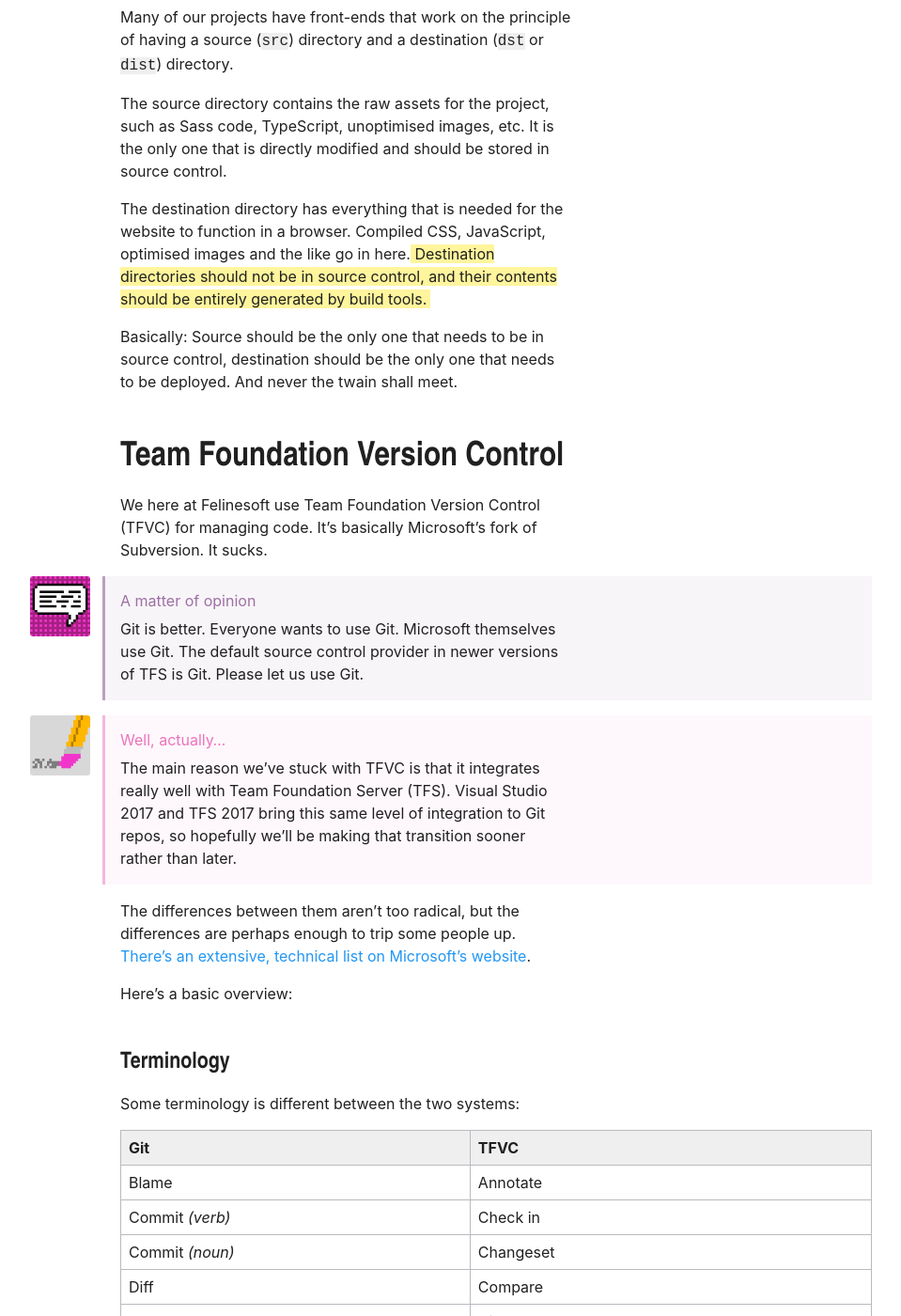
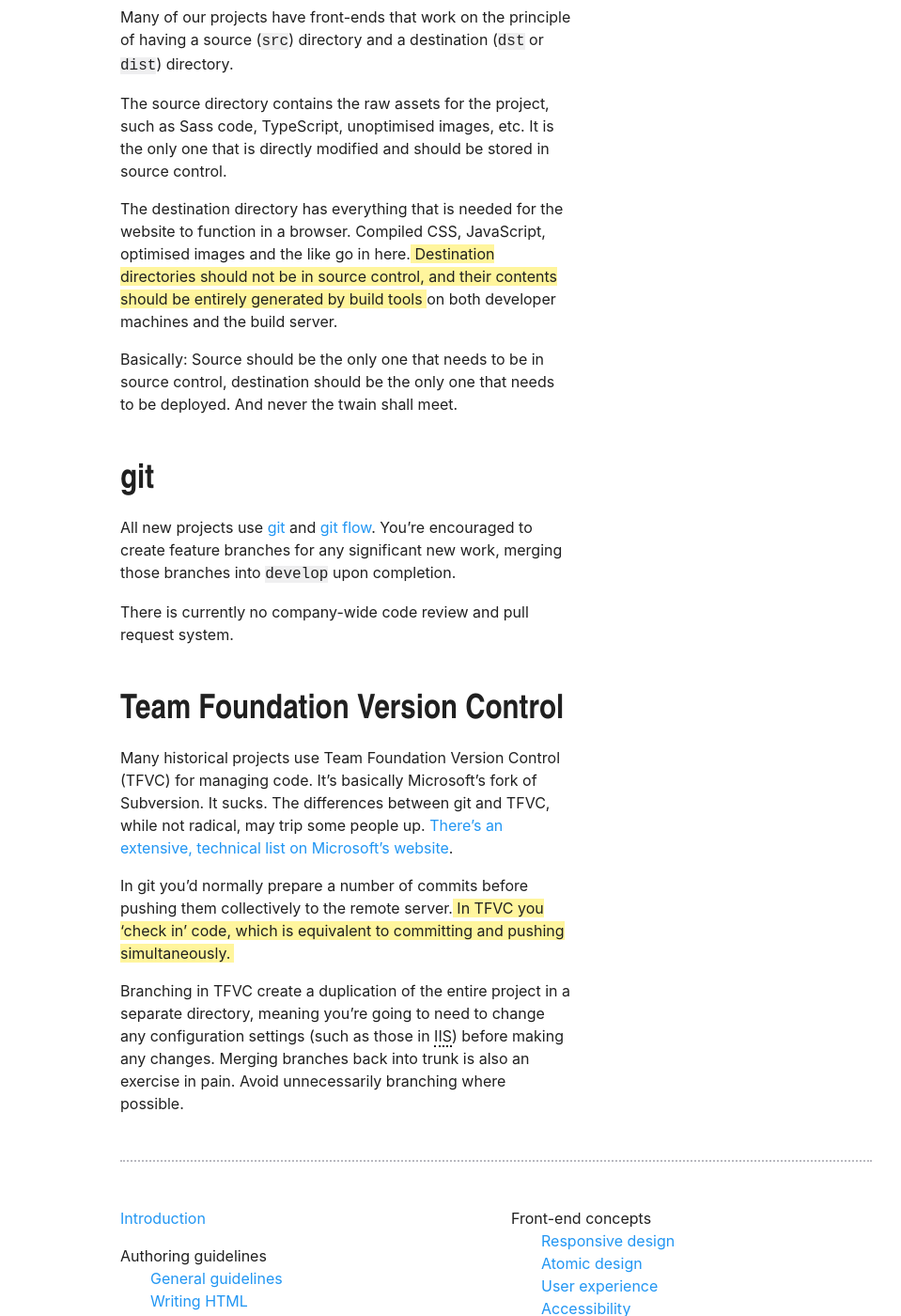
Before and after one commit to querkmachine/FSFrontEndDocs, a Jekyll site: the page built from tools/version-control.md, in a window 1280 px wide and 1400 px high, scrolled down 215 px. Shown: the whole window at 94% size, without its empty margins (112-1071 px from the left). Built offline with Jekyll 4.4.1, drawn with Linux system fonts in a browser that asks for light colours; some web fonts are replaced; some of the changed text lies outside the part shown.

Commit message:
Update version control page to reflect move to git

```diff
--- a/tools/version-control.md
+++ b/tools/version-control.md
@@ -3,55 +3,26 @@ layout: default
 title: Version control
 ---
 
-## Source control strategy
+## Front-end assets
 
 Many of our projects have front-ends that work on the principle of having a source (`src`) directory and a destination (`dst` or `dist`) directory.
 
 The source directory contains the raw assets for the project, such as Sass code, TypeScript, unoptimised images, etc. It is the only one that is directly modified and should be stored in source control.
 
-The destination directory has everything that is needed for the website to function in a browser. Compiled CSS, JavaScript, optimised images and the like go in here. **Destination directories should not be in source control, and their contents should be entirely generated by build tools.**
+The destination directory has everything that is needed for the website to function in a browser. Compiled CSS, JavaScript, optimised images and the like go in here. **Destination directories should not be in source control, and their contents should be entirely generated by build tools** on both developer machines and the build server.
 
 Basically: Source should be the only one that needs to be in source control, destination should be the only one that needs to be deployed. And never the twain shall meet.
 
+## git
+
+All new projects use [git](https://git-scm.com) and [git flow](https://danielkummer.github.io/git-flow-cheatsheet/). You're encouraged to create feature branches for any significant new work, merging those branches into `develop` upon completion.
+
+There is currently no company-wide code review and pull request system.
+
 ## Team Foundation Version Control
 
-We here at Felinesoft use Team Foundation Version Control (TFVC) for managing code. It's basically Microsoft's fork of Subversion. It sucks.
+Many historical projects use Team Foundation Version Control (TFVC) for managing code. It's basically Microsoft's fork of Subversion. It sucks. The differences between git and TFVC, while not radical, may trip some people up. [There's an extensive, technical list on Microsoft's website](https://www.visualstudio.com/en-us/docs/tfvc/comparison-git-tfvc).
 
-<aside class="aside aside--opinion">
-Git is better. Everyone wants to use Git. Microsoft themselves use Git. The default source control provider in newer versions of TFS is Git. Please let us use Git.
-</aside>
+In git you'd normally prepare a number of commits before pushing them collectively to the remote server. **In TFVC you 'check in' code, which is equivalent to committing and pushing simultaneously.**
 
-<aside class="aside aside--correction">
-The main reason we've stuck with TFVC is that it integrates really well with Team Foundation Server (TFS). Visual Studio 2017 and TFS 2017 bring this same level of integration to Git repos, so hopefully we'll be making that transition sooner rather than later.
-</aside>
-
-The differences between them aren't too radical, but the differences are perhaps enough to trip some people up. [There's an extensive, technical list on Microsoft's website](https://www.visualstudio.com/en-us/docs/tfvc/comparison-git-tfvc).
-
-Here's a basic overview:
-
-### Terminology
-
-Some terminology is different between the two systems:
-
-|Git|TFVC|
-|:-|:-|
-|Blame|Annotate|
-|Commit *(verb)*|Check in|
-|Commit *(noun)*|Changeset|
-|Diff|Compare|
-|Log|History|
-|Pull|Get latest version|
-|Push|Check in|
-|Stash|Shelveset|
-
-### Commit flow
-
-In Git you'd normally prepare a number of commits before pushing them collectively to the remote server. **In TFVC you 'check in' code, which is equivalent to committing and pushing simultaneously.**
-
-This is reflective of the main architectural difference between Git and TFVC. Git is a distributed system—with full repo histories stored on every machine—while TFVC is a centralised system—computers have only one version of the project and history is solely the responsibility of the remote server.
-
-### Branching
-
-Git manages branches 'in place'. It deltas the modified files in your current directory, meaning you don't need to change any server settings to switch branches. It also means it doesn't take up a lot of room. It's quick and easy, that's why [Git Flow](https://jeffkreeftmeijer.com/2010/why-arent-you-using-git-flow/) is so great.
-
-TFVC is rubbish at branching. Branches create a duplication of the entire project in a separate directory, meaning you're going to need to change any configuration settings (such as those in <abbr title="Internet Information Services Manager">IIS</abbr>) before making any changes. Merging branches back into trunk is also an exercise in pain. Avoid unnecessarily branching stuff where possible.
+Branching in TFVC create a duplication of the entire project in a separate directory, meaning you're going to need to change any configuration settings (such as those in <abbr title="Internet Information Services Manager">IIS</abbr>) before making any changes. Merging branches back into trunk is also an exercise in pain. Avoid unnecessarily branching where possible.
```
